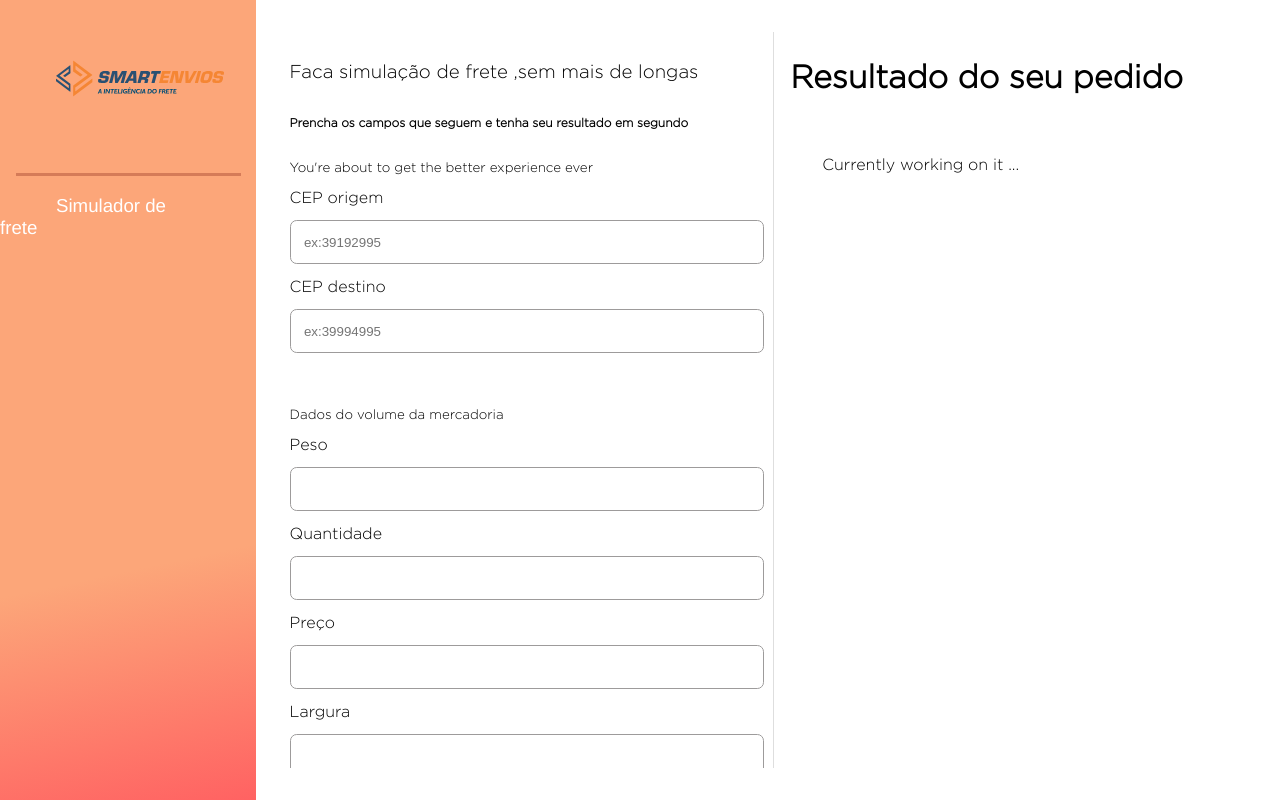
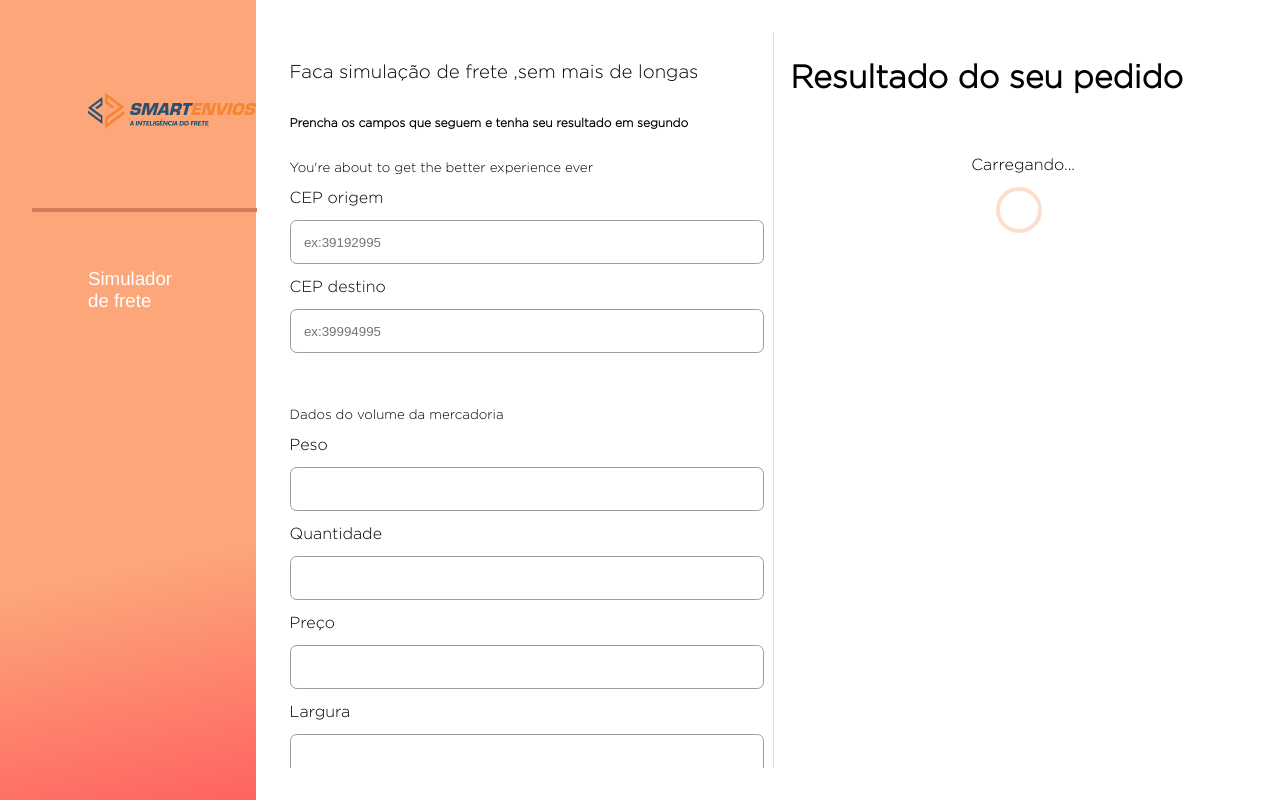
Before and after one commit to HipsterSantos/smart-envios-react, a React app: page / in a window 1280 px wide. Built offline with nearby package versions, Linux system fonts and the light colour scheme; no server answers.

Commit message:
spinner added

```diff
--- /dev/null
+++ b/src/components/Spinner.jsx
@@ -0,0 +1,53 @@
+import React  from 'react';
+import styled from 'styled-components';
+const Container = styled.div`
+.lds-ripple {
+  display: inline-block;
+  position: relative;
+  width: 80px;
+  height: 80px;
+}
+.lds-ripple div {
+  position: absolute;
+  border: 4px solid #FCA679;
+  opacity: 1;
+  border-radius: 50%;
+  animation: lds-ripple 1s cubic-bezier(0, 0.2, 0.8, 1) infinite;
+}
+.lds-ripple div:nth-child(2) {
+  animation-delay: -0.5s;
+}
+@keyframes lds-ripple {
+  0% {
+    top: 36px;
+    left: 36px;
+    width: 0;
+    height: 0;
+    opacity: 1;
+  }
+  100% {
+    top: 0px;
+    left: 0px;
+    width: 72px;
+    height: 72px;
+    opacity: 0;
+  }
+}
+`;
+
+const Wrapper = styled.div``;
+const First = styled.div`
+`;
+const Second = styled.div``;
+const Spinner = ()=>{
+  return (<>
+      <Container>
+      <Wrapper className="lds-ripple">
+        <First></First>
+        <Second></Second>
+      </Wrapper>
+      </Container>
+    </>)
+}
+
+export default Spinner;
--- a/src/pages/OutcomeSimulatorPage.jsx
+++ b/src/pages/OutcomeSimulatorPage.jsx
@@ -1,5 +1,6 @@
 import React,{useState,useEffect } from 'react';
 import styled from 'styled-components';
+import Spinner from '../components/Spinner';
 const Container = styled.div`
   width:100%;
   height:100%;
@@ -35,6 +36,16 @@
 }
 `;
 
+const WhileLoading = styled.div`
+    justify-Content: center;
+    display:flex;
+    flex-direction: column;
+    padding: 10em !important;
+    &>*{align-item: center;
+    text-align: center;
+    }
+`;
+
 const SaidaSimulador = (props) =>{
   const {sendDataInside} = props;
   console.log('data inside ',sendDataInside);
@@ -44,9 +55,16 @@
         <Label size={24} bold="bold">Resultado do seu pedido</Label>
       </Header>
       <Sylabus>
-      {sendDataInside?(<></>):(<>
-        <p className="blank_">Currently working on it ...</p>
-        </>)}
+      {sendDataInside?(
+        <>
+            here should appear cards
+        </>):(
+        <WhileLoading>
+              <p className="blank_">Carregando...</p>
+              <Spinner/>
+        </WhileLoading>
+      )}
+
       </Sylabus>
       </Container>
     )
```
Also changed, not shown: 1 other file (tests, documents, lock files or other folders).
